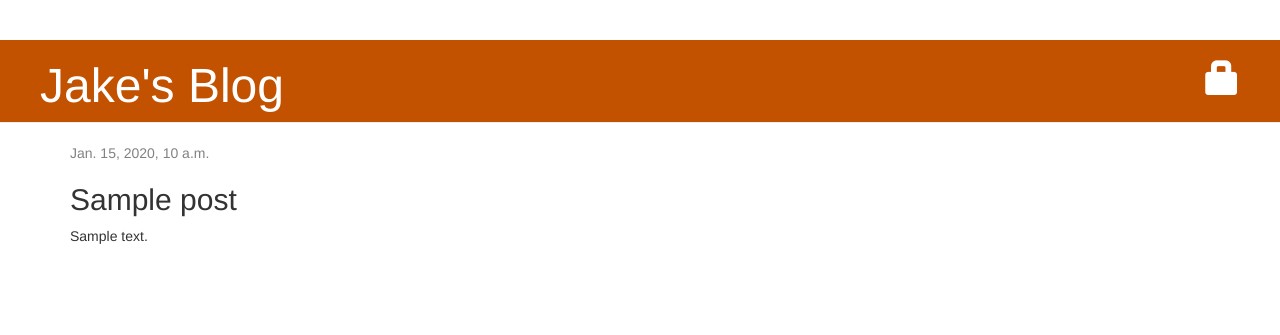
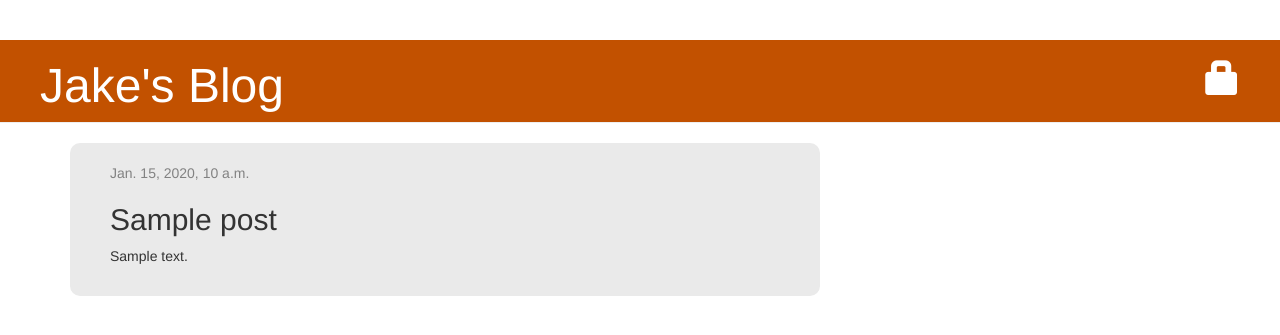
Before and after one commit to JakeStewart201/bridging-coursework, a Django app: page /post/1/ in a window 1280 px wide. Shown: the top 335 px of the page. Run offline with Django 3.2, Linux system fonts and the light colour scheme; tables that the repository leaves empty hold one stand-in row (values such as "Sample post"); some libraries are stand-ins or nearby versions.

Commit message:
Cleaned up post layout

```diff
--- a/blog/static/css/blog.css
+++ b/blog/static/css/blog.css
@@ -1,3 +1,7 @@
+.col-md-8 {
+    width: 95%;
+}
+
 .page-header {
     background-color: #C25100;
     margin-top: 0;
@@ -40,7 +44,10 @@ h1, h2, h3, h4 {
 }
 
 .post {
-    margin-bottom: 70px;
+    margin-bottom: 20px;
+    background-color: #eaeaea;
+    padding: 20px 20px 20px 40px;
+    border-radius: 10px;
 }
 
 .post h2 a, .post h2 a:visited {
```
Also changed, not shown: 1 other file.
